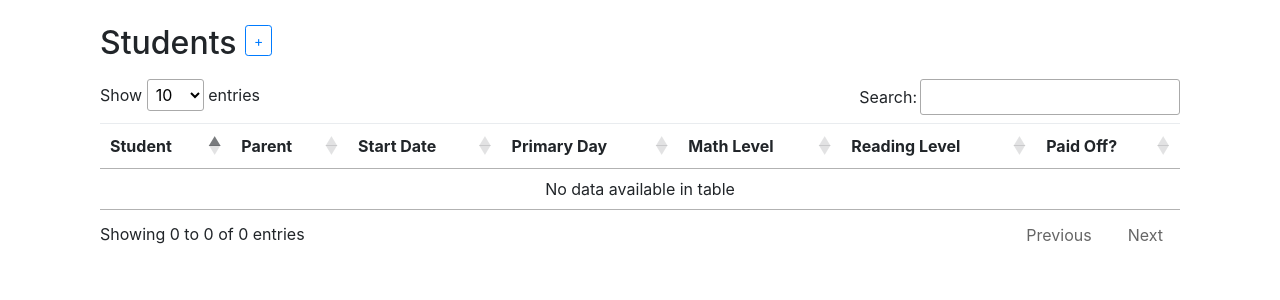
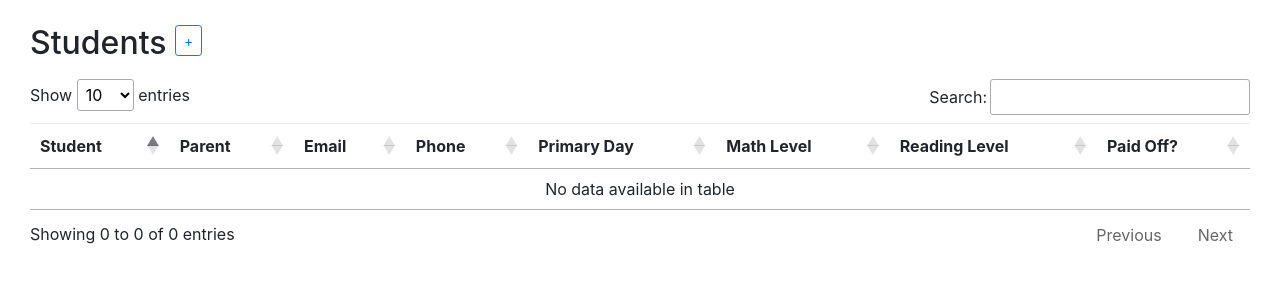
Before and after one commit to half-adder/kumon, a Django app: page /registration/students/ in a window 1280 px wide. Shown: the part 56-356 px from the top of the page. Run offline with Django 3.2, Linux system fonts and the light colour scheme; data that the repository does not hold is empty; some libraries are stand-ins or nearby versions.

Commit message:
student list full width

```diff
--- a/kumon_student_db/templates/base.html
+++ b/kumon_student_db/templates/base.html
@@ -93,11 +93,13 @@
     {% endfor %}
   {% endif %}
 
-  {% block content %}
-    <p>Use this document as a way to quick start any new project.</p>
-  {% endblock content %}
+  {% block content %}{% endblock content %}
 
 </div> <!-- /container -->
+
+<div class="container-fluid">
+  {% block fluid-content %}{% endblock %}
+</div>
 
 {% block modal %}{% endblock modal %}
 
--- a/kumon_student_db/templates/student_registration/student_list.html
+++ b/kumon_student_db/templates/student_registration/student_list.html
@@ -2,8 +2,8 @@
 {% load static i18n %}
 {% block title %}Members{% endblock %}
 
-{% block content %}
-  <div class="container">
+{% block fluid-content %}
+  <div class="container-fluid">
     <h2>Students <a class="btn btn-outline-primary btn-sm" role="button" href="{% url 'student_registration:student-add' %}"
                     style="margin-top: 5px; margin-bottom: 15px;">+</a></h2>
     <table class="table table-hover table-sm" id="table_id">
@@ -11,7 +11,8 @@
       <tr>
         <th scope="col">Student</th>
         <th scope="col">Parent</th>
-        <th scope="col">Start Date</th>
+        <th scope="col">Email</th>
+        <th scope="col">Phone</th>
         <th scope="col">Primary Day</th>
         <th scope="col">Math Level</th>
         <th scope="col">Reading Level</th>
@@ -24,7 +25,8 @@
         <tr>
           <td><a href="{{ student.id }}">{{ student.name }}</a></td>
           <td>{{ student.parent_name }}</td>
-          <td>{{ student.start_date }}</td>
+          <td>{{ student.email }}</td>
+          <td>{{ student.phone }}</td>
           <td>{{ student.get_primary_day_display }}</td>
           <td>{{ student.math_level }}</td>
           <td>{{ student.reading_level }}</td>
@@ -34,7 +36,7 @@
       </tbody>
     </table>
   </div>
-{% endblock content %}
+{% endblock fluid-content %}
 
 {% block pagejs %}
   <script src="{% static 'js/student_list.js' %}"></script>
```
